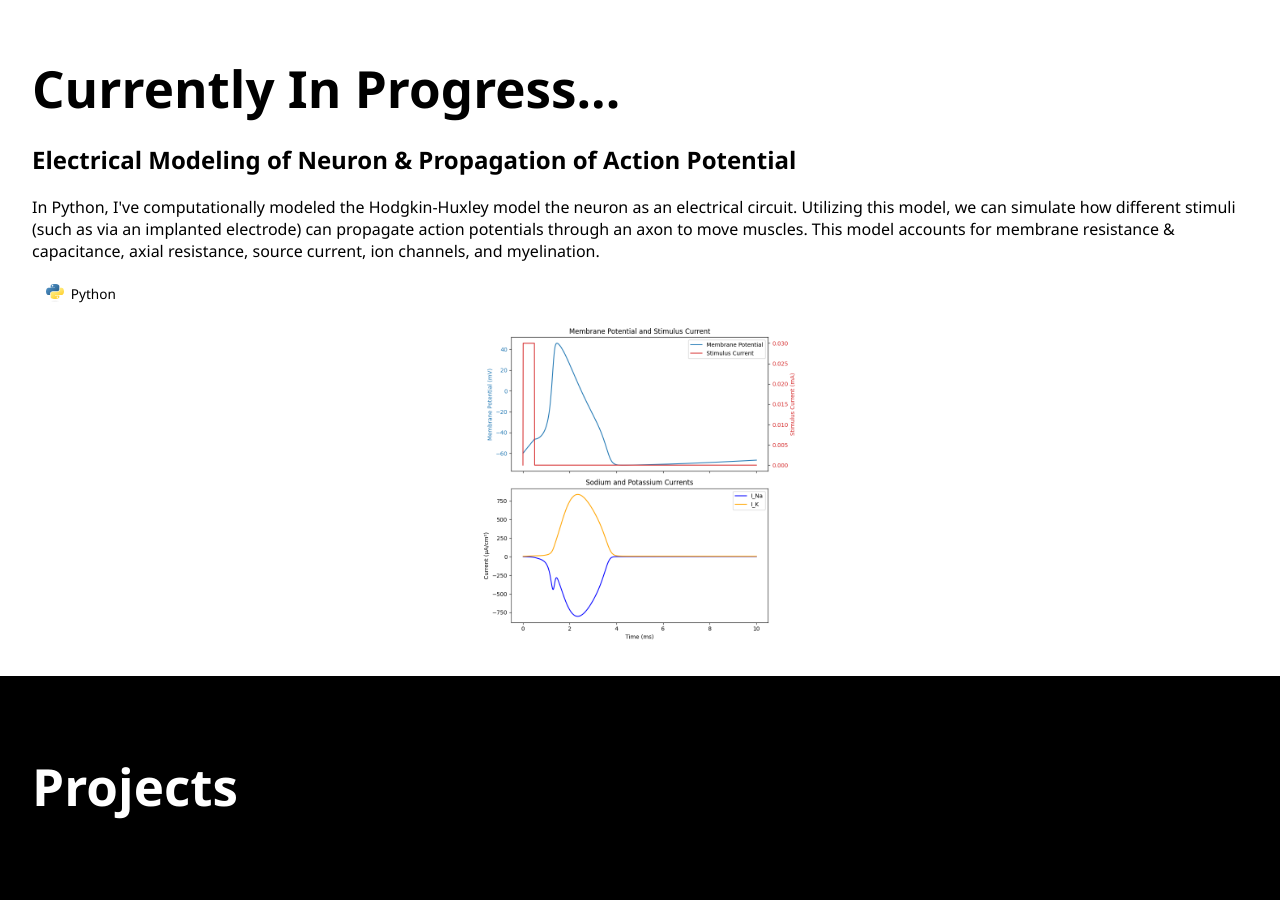
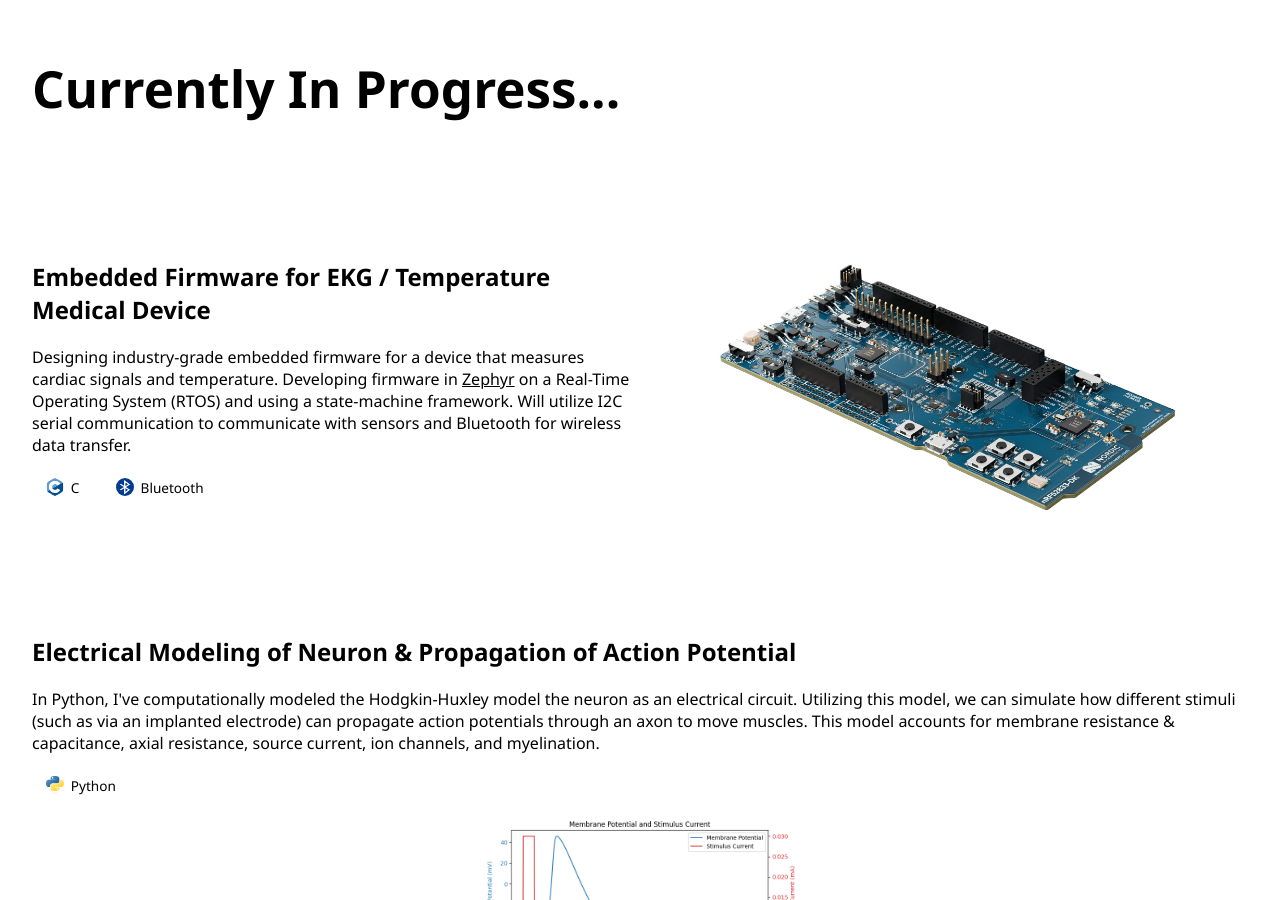
Before and after one commit to sajjy/sajan_patel_duke_bme, a Jekyll site: the page built from index.md, in a window 1280 px wide and 900 px high, scrolled down 921 px. Built offline with Jekyll 4.4.1, drawn with Linux system fonts in a browser that asks for light colours; grey boxes are pictures that could not be loaded.

Commit message:
Add embedded device project back ( was accidentally overwritten)

```diff
--- a/_layouts/default.html
+++ b/_layouts/default.html
@@ -69,6 +69,31 @@
   <!-- Projects Section -->
   <section id="current-projects">
     <h1>Currently In Progress...</h1>
+
+    <div class="project-card">
+      <div class="project-text">
+        <h2>Embedded Firmware for EKG / Temperature Medical Device</h2>
+        <p>
+          Designing industry-grade embedded firmware for a device that measures cardiac signals and temperature.
+          Developing firmware in <a href="https://www.zephyrproject.org/">Zephyr</a> on a Real-Time Operating System (RTOS)
+          and using a state-machine framework. Will utilize I2C serial communication to communicate with sensors and Bluetooth
+          for wireless data transfer.
+        </p>
+        <div class="tech-tags">
+          <span class="tag">
+            <img src="{{ '/assets/tech-logos/c-programming.svg' | relative_url }}" alt="c-programming">
+            C
+          </span>
+          <span class="tag">
+            <img src="{{ '/assets/tech-logos/bluetooth.png' | relative_url }}" alt="Bluetooth">
+            Bluetooth
+          </span>
+        </div>
+      </div>
+      <div class="project-image">
+        <img id="project-5-images" src="{{ '/assets/project-images/embedded_ekg/nordic_dk.jpg' | relative_url }}" alt="Project5_image">
+      </div>
+    </div>
 
     <div class="project-card-reverse">
       <div class="project-text">
```
